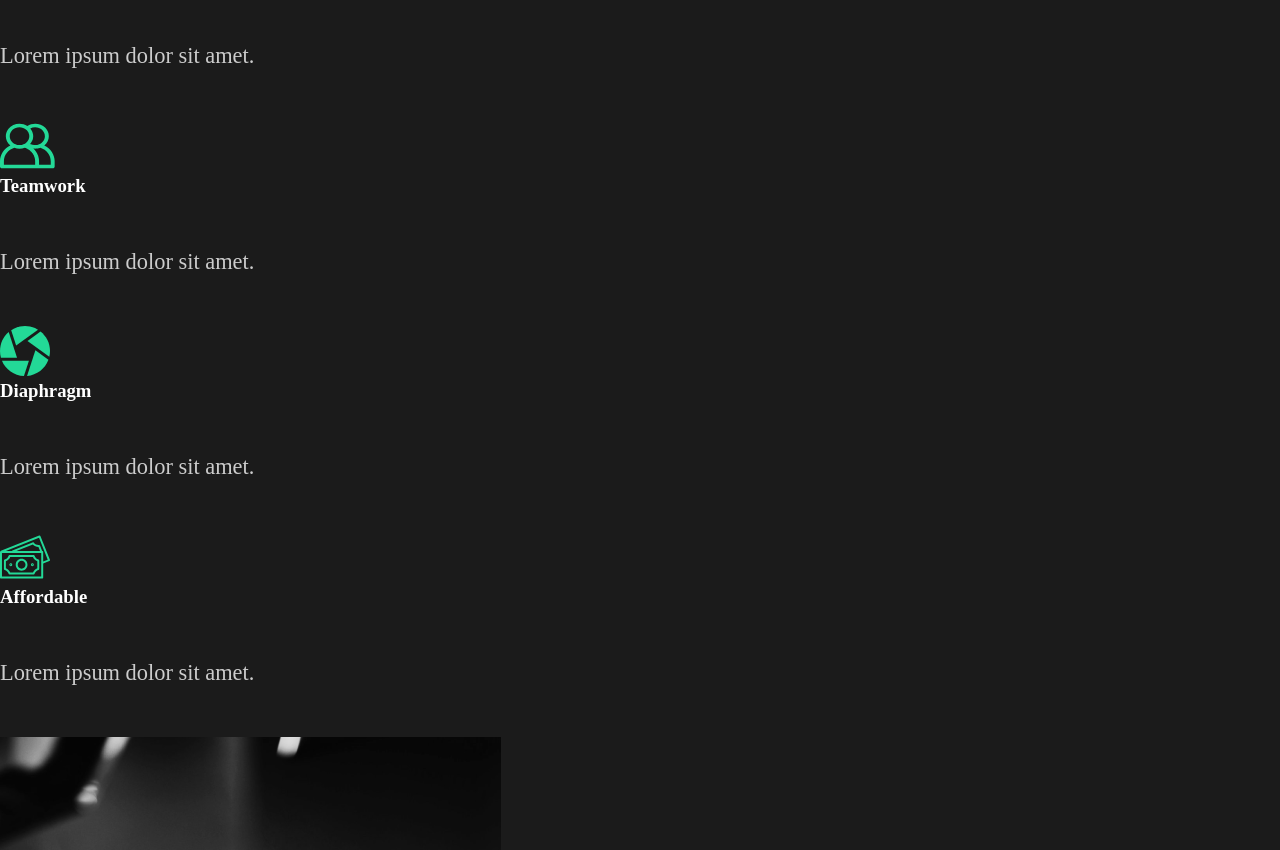
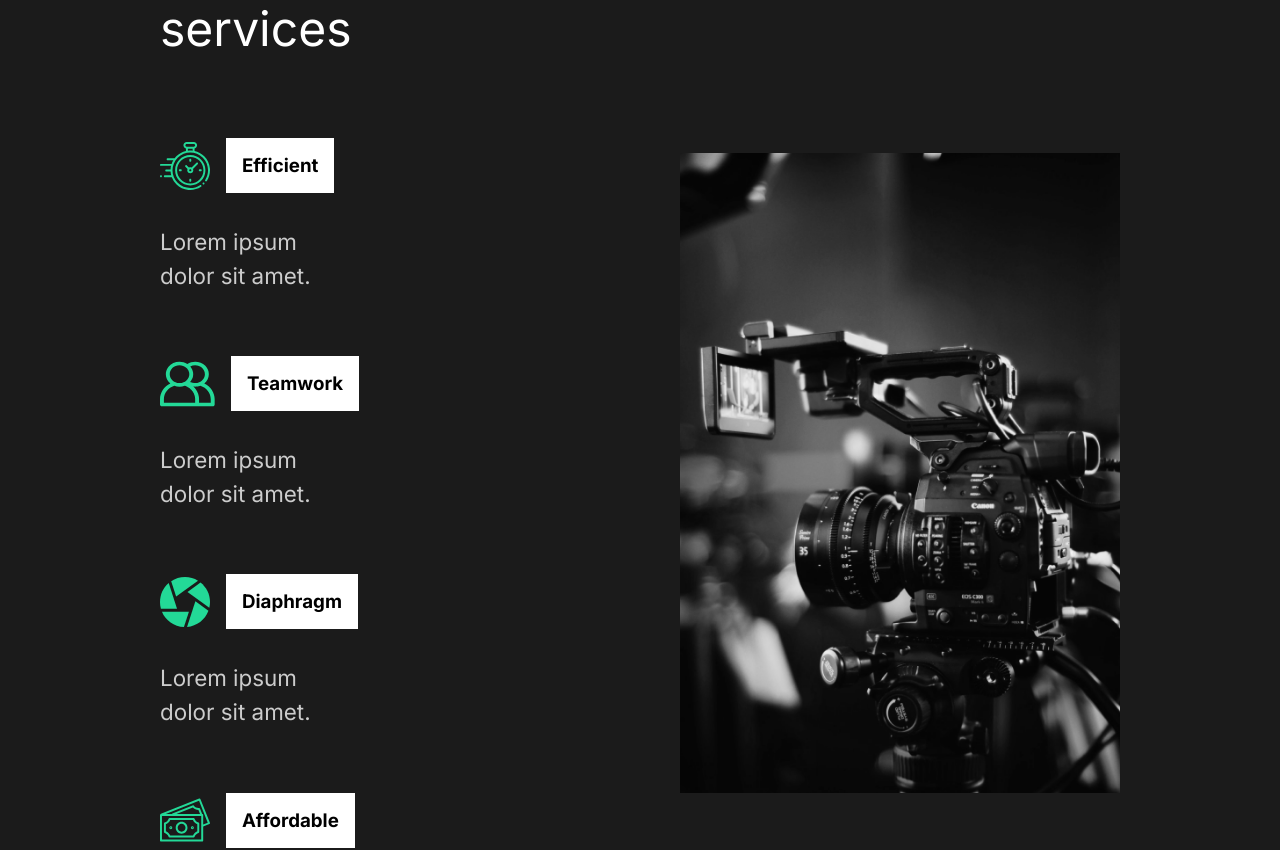
Before and after one commit to odeddugma/capture-website, a React (Create React App) app: page / in a window 1280 px wide. Shown: the part 944-1794 px from the top of the page. Built offline with nearby package versions, Linux system fonts and the light colour scheme.

Commit message:
Styling the services section

```diff
--- a/public/index.html
+++ b/public/index.html
@@ -9,6 +9,10 @@
       name="description"
       content="Web site created using create-react-app"
     />
+    <link rel="preconnect" href="https://fonts.googleapis.com">
+<link rel="preconnect" href="https://fonts.gstatic.com" crossorigin>
+<link href="https://fonts.googleapis.com/css2?family=Inter:wght@400;700&family=Lobster&display=swap" rel="stylesheet">
+
     <link rel="apple-touch-icon" href="%PUBLIC_URL%/logo192.png" />
     <!--
       manifest.json provides metadata used when your web app is installed on a
--- a/src/components/AboutSection.jsx
+++ b/src/components/AboutSection.jsx
@@ -1,7 +1,8 @@
 // Import Images
 import home1 from "../img/home1.png";
-// Style
+// Styles
 import styled from "styled-components";
+import { AboutSC, DescriptionSC, ImageSC, HideSC } from "../styles";
 
 const AboutSection = () => {
 	return (
@@ -33,33 +34,4 @@
 	);
 };
 
-// Styled Components
-const AboutSC = styled.div`
-	min-height: 90vh;
-	display: flex;
-	align-items: center;
-	justify-content: space-between;
-	padding: 5rem 10rem;
-	color: white;
-`;
-const DescriptionSC = styled.div`
-	flex: 1;
-	padding-right: 5rem;
-	h2 {
-		font-weight: lighter;
-	}
-`;
-const ImageSC = styled.div`
-	flex: 1;
-	overflow: hidden;
-	img {
-		width: 100%;
-		height: 80vh;
-		object-fit: cover;
-	}
-`;
-const HideSC = styled.div`
-	overflow: hidden;
-`;
-
 export default AboutSection;
--- a/src/components/GlobalStyle.jsx
+++ b/src/components/GlobalStyle.jsx
@@ -9,9 +9,11 @@
 
 body {
   background-color: #1b1b1b;
+  font-family: 'Inter', sans-serif;
 }
 
 button {
+  font-family: 'Inter', sans-serif;
   font-weight: bold;
   font-size: 1.1rem;
   cursor: pointer;
--- a/src/components/ServicesSection.jsx
+++ b/src/components/ServicesSection.jsx
@@ -5,50 +5,83 @@
 import diaphragm from "../img/diaphragm.svg";
 import money from "../img/money.svg";
 import teamwork from "../img/teamwork.svg";
+// Styles
+import styled from "styled-components";
+import { AboutSC, DescriptionSC, ImageSC } from "../styles";
 
 const ServicesSection = () => {
 	return (
-		<div className="services">
-			<div className="description">
+		<ServicesSC>
+			<DescriptionSC>
 				<h2>
 					Hige <span>quality</span> services
 				</h2>
-				<div className="cards">
-					<div className="card">
+				<CardsSC>
+					<CardSC>
 						<div className="icon">
 							<img src={clock} alt="clock" />
 							<h3>Efficient</h3>
 						</div>
 						<p>Lorem ipsum dolor sit amet.</p>
-					</div>
-					<div className="card">
+					</CardSC>
+					<CardSC>
 						<div className="icon">
 							<img src={teamwork} alt="teamwork" />
 							<h3>Teamwork</h3>
 						</div>
 						<p>Lorem ipsum dolor sit amet.</p>
-					</div>
-					<div className="card">
+					</CardSC>
+					<CardSC>
 						<div className="icon">
 							<img src={diaphragm} alt="diaphragm" />
 							<h3>Diaphragm</h3>
 						</div>
 						<p>Lorem ipsum dolor sit amet.</p>
-					</div>
-					<div className="card">
+					</CardSC>
+					<CardSC>
 						<div className="icon">
 							<img src={money} alt="money" />
 							<h3>Affordable</h3>
 						</div>
 						<p>Lorem ipsum dolor sit amet.</p>
-					</div>
-				</div>
-			</div>
-			<div className="image">
+					</CardSC>
+				</CardsSC>
+			</DescriptionSC>
+			<ImageSC>
 				<img src={home2} alt="camera" />
-			</div>
-		</div>
+			</ImageSC>
+		</ServicesSC>
 	);
 };
 
+const ServicesSC = styled(AboutSC)`
+	h2 {
+		padding-bottom: 5rem;
+	}
+	p {
+		width: 70%;
+		padding: 2rem 0rem 4rem 0rem;
+	}
+`;
+
+const CardsSC = styled.div`
+	display: flex;
+	flex-wrap: wrap;
+`;
+
+const CardSC = styled.div`
+	//width: 50%;
+	flex-basis: 14rem;
+	.icon {
+		display: flex;
+		align-items: center;
+	}
+	h3 {
+		margin-left: 1rem;
+		background: white;
+		color: black;
+		padding: 1rem;
+	}
+`;
+
 export default ServicesSection;
--- /dev/null
+++ b/src/styles.js
@@ -0,0 +1,34 @@
+// Styled Components
+
+import styled from "styled-components";
+
+export const AboutSC = styled.div`
+	min-height: 90vh;
+	display: flex;
+	align-items: center;
+	justify-content: space-between;
+	padding: 5rem 10rem;
+	color: white;
+`;
+
+export const DescriptionSC = styled.div`
+	flex: 1;
+	padding-right: 5rem;
+	h2 {
+		font-weight: lighter;
+	}
+`;
+
+export const ImageSC = styled.div`
+	flex: 1;
+	overflow: hidden;
+	img {
+		width: 100%;
+		height: 80vh;
+		object-fit: cover;
+	}
+`;
+
+export const HideSC = styled.div`
+	overflow: hidden;
+`;
```
